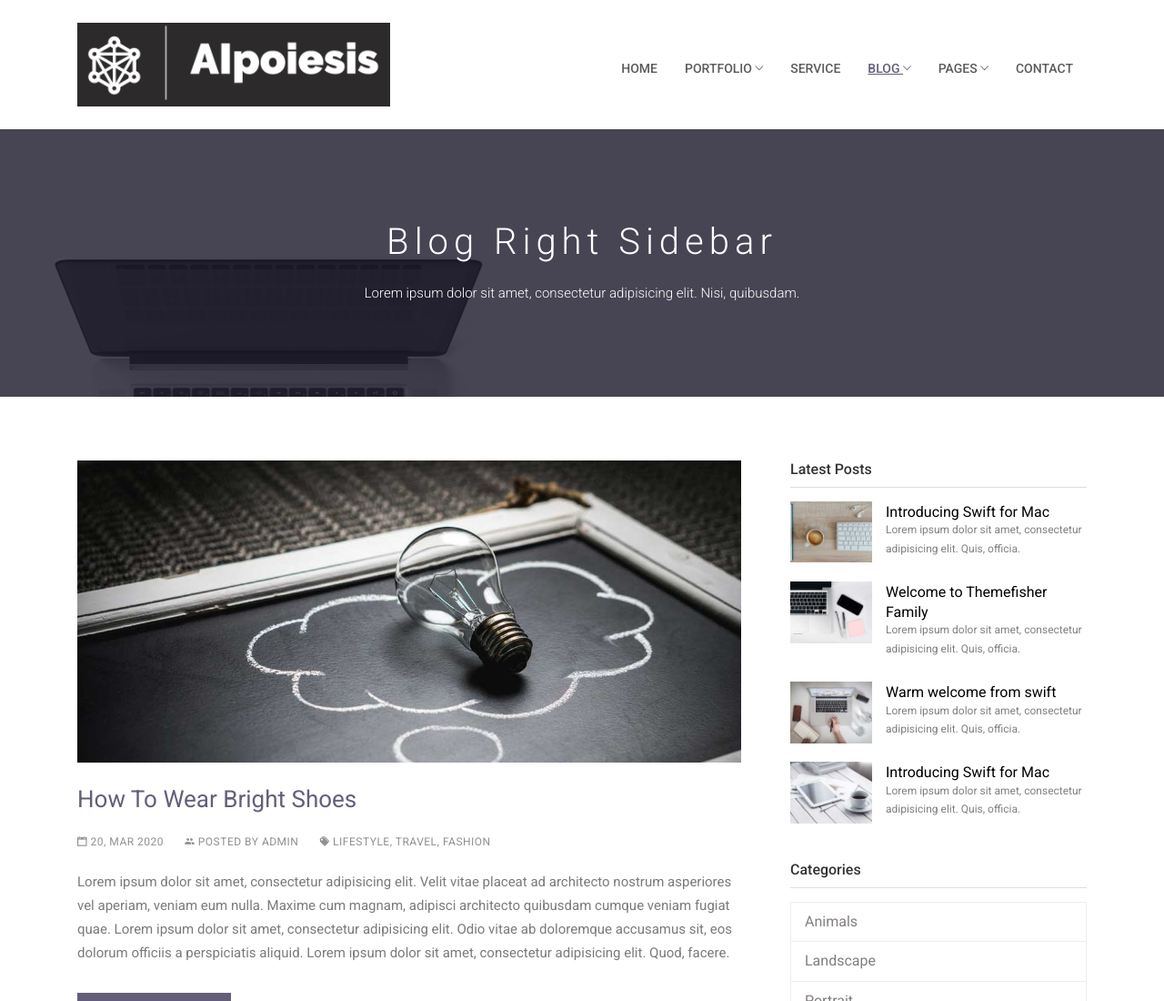
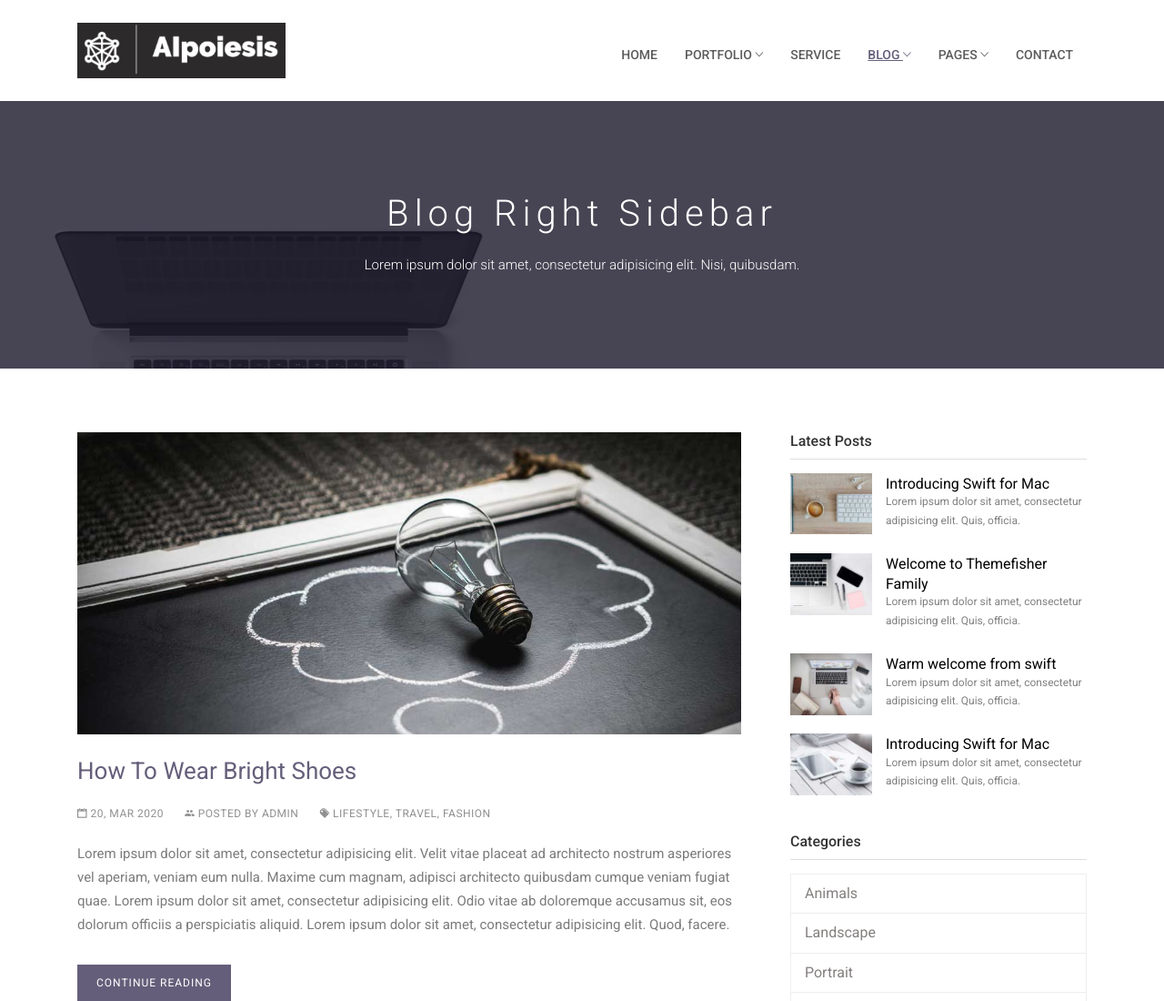
Before and after one commit to aipoiesis/aipoiesis.github.io, a plain HTML site: page blog-right-sidebar.html in a window 1280 px wide. Shown: the top 1100 px of the page at 91% size. Drawn offline with Linux system fonts and the light colour scheme; some packages are replaced by stand-ins of ours; files whose address does not match are found by name; a web font is replaced by a local one.

Commit message:
Update blog-right-sidebar.html

```diff
--- a/blog-right-sidebar.html
+++ b/blog-right-sidebar.html
@@ -66,7 +66,7 @@ FACEBOOK: https://www.facebook.com/themefisher
 			<div class="col-lg-12">
 				<nav class="navbar navbar-expand-lg p-0">
 					<a class="navbar-brand" href="index.html">
-						<img src="images/logo.png" alt="Logo">
+						<img src="images/logo.png" alt="Logo" width="229" height="61">
 					</a>
 
 					<button class="navbar-toggler collapsed" type="button" data-toggle="collapse" data-target="#navbarsExample09" aria-controls="navbarsExample09" aria-expanded="false" aria-label="Toggle navigation">
```
